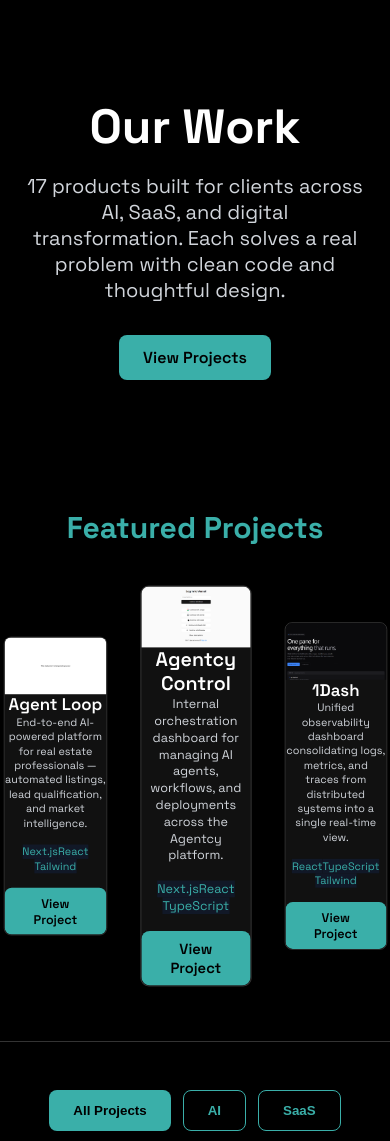
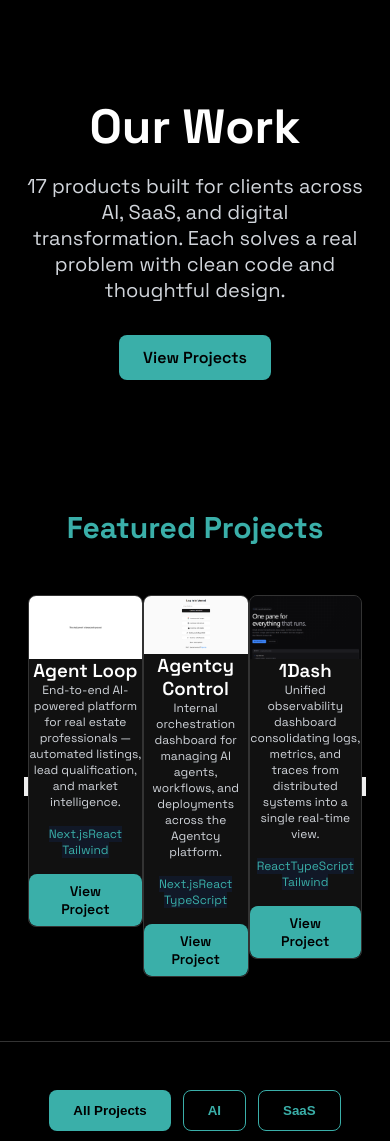
Before and after one commit to nathanfishhk-hue/Agentcy-portfolio-page, a React (Vite) app: page / in a window 390 px wide. Shown: the top 1141 px of the page. Built offline with nearby package versions, Linux system fonts and the light colour scheme.

Commit message:
feat: all 3 featured cards same size at top, improved button responsiveness

```diff
--- a/src/components/FeaturedRow.tsx
+++ b/src/components/FeaturedRow.tsx
@@ -18,7 +18,7 @@ export default function FeaturedRow({ projects }: Props) {
     setTimeout(() => {
       setCurrentIndex((prev) => (prev + 1) % projects.length);
       setIsAnimating(false);
-    }, 500);
+    }, 350);
   };
 
   const prevCard = () => {
@@ -27,7 +27,7 @@ export default function FeaturedRow({ projects }: Props) {
     setTimeout(() => {
       setCurrentIndex((prev) => (prev - 1 + projects.length) % projects.length);
       setIsAnimating(false);
-    }, 500);
+    }, 350);
   };
 
   useEffect(() => {
@@ -35,11 +35,12 @@ export default function FeaturedRow({ projects }: Props) {
     return () => clearInterval(timer);
   }, [isAnimating]);
 
+  // Get current project and neighbors for 3-card view
   const getVisibleProjects = () => {
     const result = [];
     for (let i = 0; i < 3; i++) {
       const index = (currentIndex + i) % projects.length;
-      result.push({ ...projects[index], position: i });
+      result.push(projects[index]);
     }
     return result;
   };
@@ -52,10 +53,11 @@ export default function FeaturedRow({ projects }: Props) {
         </h2>
 
         <div className="relative flex items-center justify-center">
-          {/* Left button - more visible */}
+          {/* Left button */}
           <button
             onClick={prevCard}
-            className="absolute left-2 md:left-8 z-20 p-3 rounded-full bg-black border-2 border-teal text-teal hover:bg-teal hover:text-black transition-all shadow-lg"
+            disabled={isAnimating}
+            className="absolute left-2 md:left-8 z-20 p-3 rounded-full bg-black border-2 border-teal text-teal hover:bg-teal hover:text-black transition-all shadow-lg disabled:opacity-50"
             aria-label="Previous card"
           >
             <svg className="w-7 h-7" fill="none" stroke="currentColor" viewBox="0 0 24 24">
@@ -63,39 +65,30 @@ export default function FeaturedRow({ projects }: Props) {
             </svg>
           </button>
 
-          {/* Cards container */}
-          <div className="flex items-center justify-center gap-4 md:gap-8 h-80 md:h-96 px-16 md:px-0">
-            {getVisibleProjects().map((p, index) => {
-              const isCenter = index === 1;
-              const cardWidth = isCenter ? 'w-56 md:w-64' : 'w-44 md:w-56';
-              return (
+          {/* Cards container - all same size */}
+          <div className="flex items-start justify-center gap-4 md:gap-8 h-80 md:h-96 px-16 md:px-0">
+            {getVisibleProjects().map((p, index) => (
               <div
                 key={`${p.slug}-${currentIndex}`}
-                  className={`transition-all ${
-                    isAnimating
-                      ? 'opacity-0 scale-90'
-                      : 'opacity-100 scale-100'
+                className={`transition-all duration-300 ${
+                  isAnimating ? 'opacity-0 translate-x-4' : 'opacity-100 translate-x-0'
                 }`}
                 style={{
-                    transform: isCenter
-                      ? 'translateX(0) scale(1.05)'
-                      : `translateX(${index === 0 ? '-30px' : index === 2 ? '30px' : '0'}) scale(0.9)`,
-                    zIndex: isCenter ? 10 : 5,
-                    transition: 'all 600ms cubic-bezier(0.23, 1, 0.32, 1)',
+                  transition: 'opacity 350ms ease, transform 350ms ease',
                 }}
               >
-                  <div className={cardWidth}>
+                <div className="w-56 md:w-64">
                   <ProjectCard project={p} featured />
                 </div>
               </div>
-              );
-            })}
+            ))}
           </div>
 
-          {/* Right button - more visible */}
+          {/* Right button */}
           <button
             onClick={nextCard}
-            className="absolute right-2 md:right-8 z-20 p-3 rounded-full bg-black border-2 border-teal text-teal hover:bg-teal hover:text-black transition-all shadow-lg"
+            disabled={isAnimating}
+            className="absolute right-2 md:right-8 z-20 p-3 rounded-full bg-black border-2 border-teal text-teal hover:bg-teal hover:text-black transition-all shadow-lg disabled:opacity-50"
             aria-label="Next card"
           >
             <svg className="w-7 h-7" fill="none" stroke="currentColor" viewBox="0 0 24 24">
```
Lines whose indentation alone changed are shown as unchanged.
